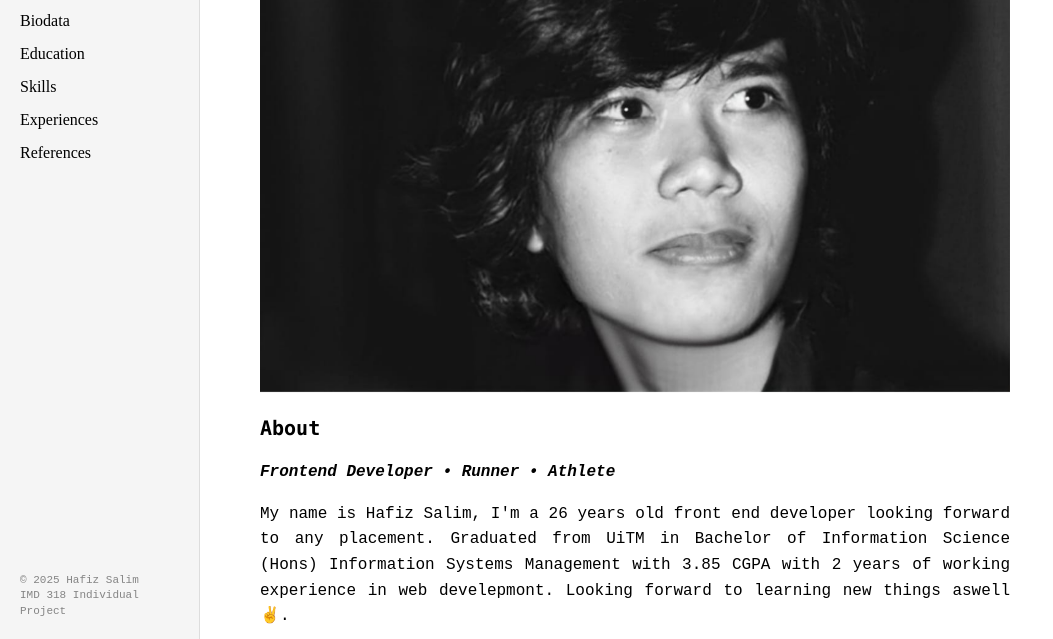
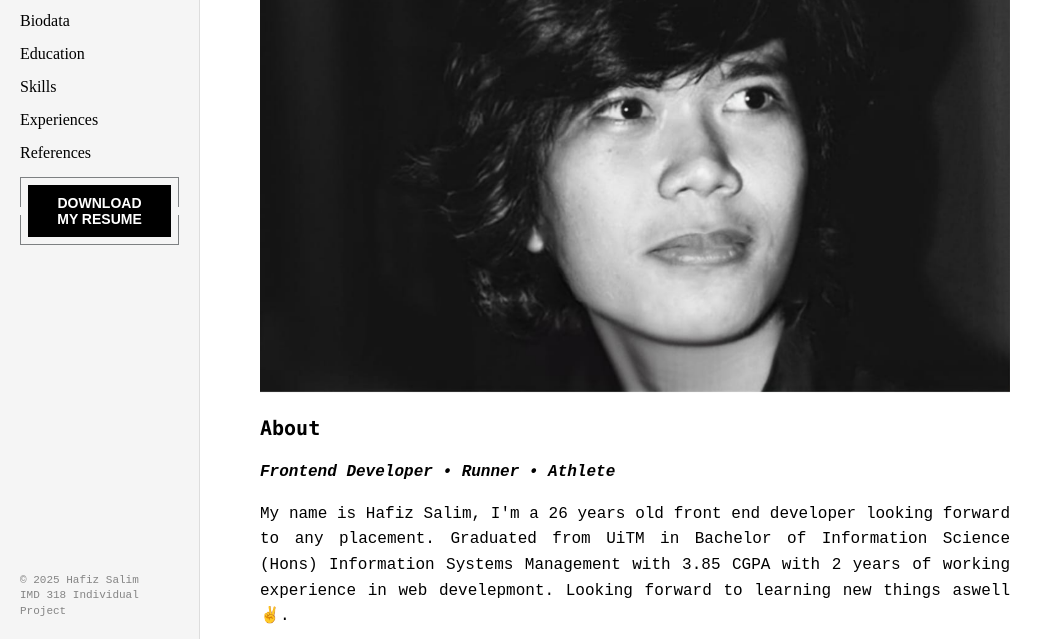
Before and after one commit to umadlul/my-resume, a plain HTML site: page index.html in a window 1280 px wide. Shown: the part 161-800 px from the top of the page, without its empty margins (0-1053 px from the left). Drawn offline with Linux system fonts and the light colour scheme.

Commit message:
Update index.html

```diff
--- a/index.html
+++ b/index.html
@@ -39,6 +39,7 @@
     	    margin-bottom: 40px;
     	    opacity: 0;
     	    transform: translateX(0);
+
         }
 
 	.logo.animate {
@@ -79,6 +80,129 @@
     	    line-height: 1.4;
     	    opacity: 0.7;
 	}
+
+
+
+	.button {
+  	   -moz-appearance: none;
+  	   -webkit-appearance: none;
+  	   appearance: none;
+  	   border: none;
+  	   background: none;
+ 	   color: #000000;
+  	   cursor: pointer;
+  	   position: relative;
+  	   padding: 8px;
+  	   margin-bottom: 20px;
+  	   text-transform: uppercase;
+  	   font-weight: bold;
+  	   font-size: 14px;
+  	   transition: all .15s ease;
+	}
+
+	.button::before,
+	.button::after {
+  	   content: '';
+  	   display: block;
+  	   position: absolute;
+  	   right: 0;
+  	   left: 0;
+  	   height: calc(50% - 5px);
+  	   border: 1px solid #7D8082;
+  	   transition: all .15s ease;
+	}
+
+	.button::before {
+  	    top: 0;
+  	    border-bottom-width: 0;
+	}
+
+	.button::after {
+  	    bottom: 0;
+  	    border-top-width: 0;
+	}
+
+	.button:active,
+	.button:focus {
+  	    outline: none;
+	}
+
+      	.button:active::before,
+	.button:active::after {
+  	    right: 3px;
+  	    left: 3px;
+	}
+
+	.button:active::before {
+  	    top: 3px;
+	}
+
+	.button:active::after {
+  	    bottom: 3px;
+	}
+
+	.button_lg {
+  	    position: relative;
+  	    display: block;
+  	    padding: 10px 20px;
+  	    color: #fff;
+  	    background-color: #000000;
+  	    overflow: hidden;
+  	    box-shadow: inset 0px 0px 0px 1px transparent;
+	}
+
+	.button_lg::before {
+  	    content: '';
+  	    display: block;
+  	    position: absolute;
+  	    top: 0;
+  	    left: 0;
+  	    width: 2px;
+  	    height: 2px;
+  	    background-color: #000000;
+	}
+
+	.button_lg::after {
+  	    content: '';
+  	    display: block;
+  	    position: absolute;
+  	    right: 0;
+  	    bottom: 0;
+  	    width: 4px;
+  	    height: 4px;
+  	    background-color: #000000;
+  	    transition: all .2s ease;
+	}
+
+	.button_sl {
+  	    display: block;
+  	    position: absolute;
+  	    top: 0;
+  	    bottom: -1px;
+  	    left: -8px;
+  	    width: 0;
+  	    background-color: #ff4655;
+  	    transform: skew(-15deg);
+  	    transition: all .2s ease;
+	}
+
+	.button_text {
+  	    position: relative;
+	}
+
+	.button:hover {
+  	    color: #0f1923;
+	}
+
+	.button:hover .button_sl {
+  	    width: calc(100% + 15px);
+	}
+
+	.button:hover .button_lg::after {
+  	    background-color: #fff;
+	}
+
+
 
         .content {
             flex: 1;
@@ -273,6 +397,17 @@
     	   <a href="#experiences">Experiences</a>
 	   <a href="#reference">References</a>
 	</div>
+
+
+<a href="documents/sample_resume.pdf" download>
+    <button class="button">
+        <span class="button_lg">
+            <span class="button_sl"></span>
+            <span class="button_text">Download My Resume</span>
+        </span>
+    </button>
+</a>
+
 <div class="watermark">© 2025 Hafiz Salim<br>IMD 318 Individual Project</div>
     </div>
 
```
